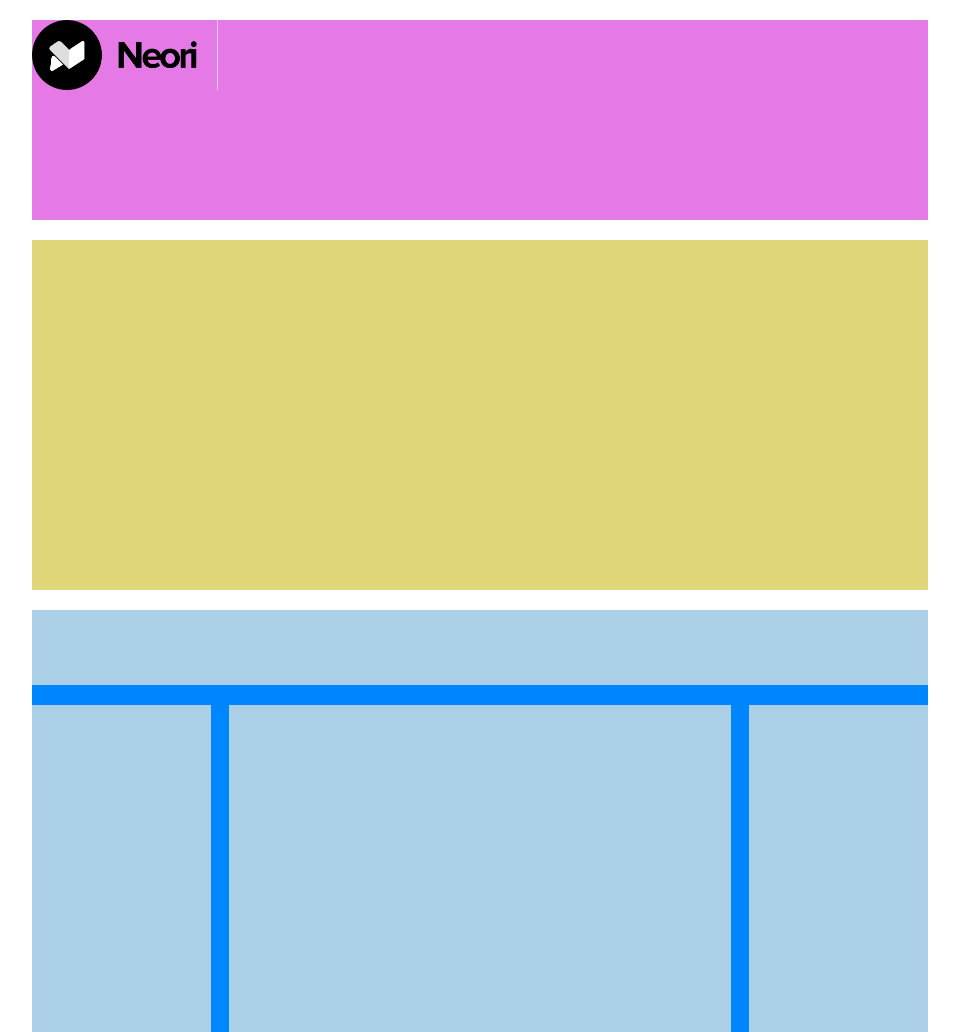
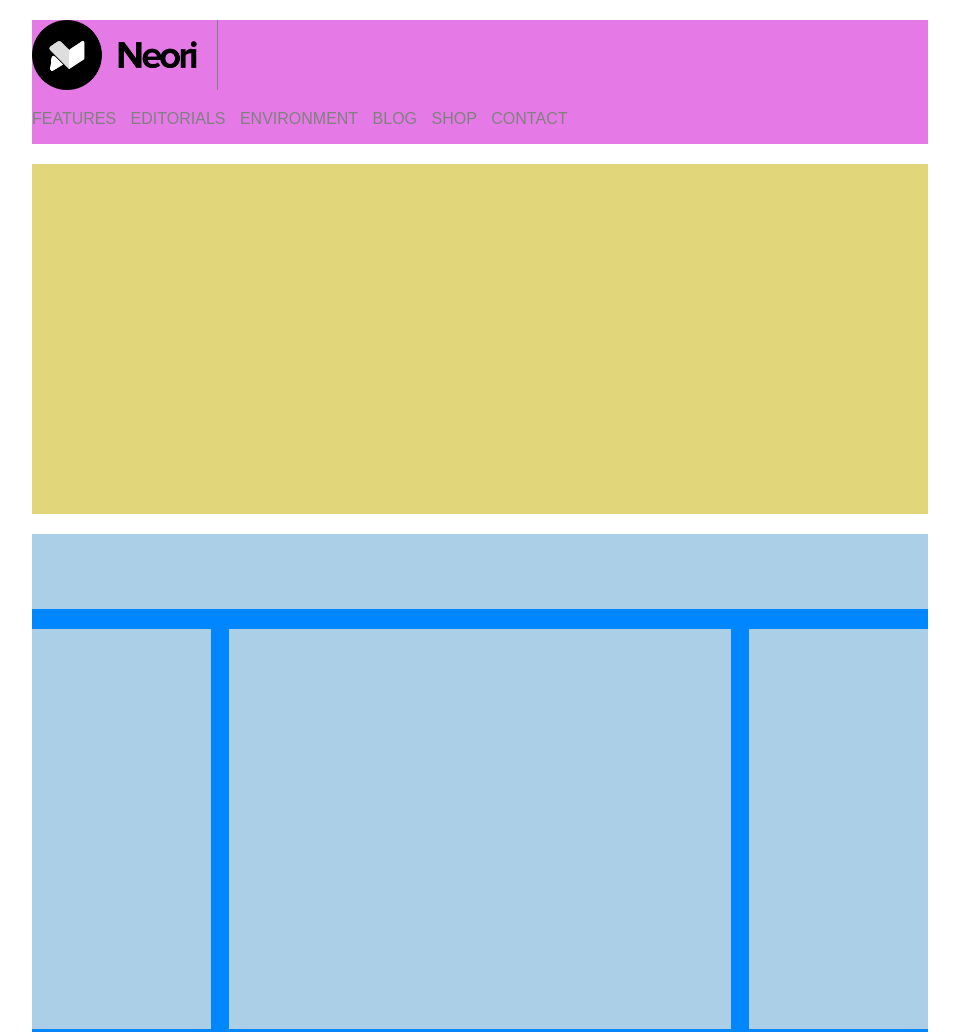
Before and after one commit to GianlucaBenassi/htmlcss-wp, a plain HTML site: page index.html in a window 1280 px wide. Shown: the top 1032 px of the page, without its empty margins (160-1119 px from the left). Drawn offline with Linux system fonts and the light colour scheme.

Commit message:
header nav menu

```diff
--- a/css/style.css
+++ b/css/style.css
@@ -4,6 +4,7 @@
     margin: 0;
     padding: 0;
     box-sizing: border-box;
+    font-family: Arial, Helvetica, sans-serif;
 }
 
 .clearfix::after {
@@ -24,14 +25,23 @@ body {
 
 /* ***** header top ***** */
 
-.header-top {
-    height: 200px;
+#logo {
+    height: 70px;
+    border-right: 1px solid grey;
+    padding-right: 20px;
 }
 
-#logo {
-    height: 70px;
-    border-right: 1px solid lightgrey;
-    padding-right: 20px;
+.header-top nav {
+    height: 50px;
+    line-height: 50px;
+}
+
+nav li {
+    list-style: none;
+    display: inline-block;
+    text-transform: uppercase;
+    color: grey;
+    margin-right: 10px;
 }
 
 /* ***** header bottom ***** */
--- a/index.html
+++ b/index.html
@@ -17,7 +17,21 @@
             <!-- header top -->
             <div class="header-top">
 
+                <!-- logo -->
                 <img src="img/logo.png" alt="Neori logo" id="logo">
+
+                <!-- nav menu -->
+                <nav>
+                    <ul>
+                        <li>features</li>
+                        <li>editorials</li>
+                        <li>environment</li>
+                        <li>blog</li>
+                        <li>shop</li>
+                        <li>contact</li>
+                    </ul>
+                </nav>
+                <!-- / nav menu -->
 
             </div>
             <!-- / header top -->
```
